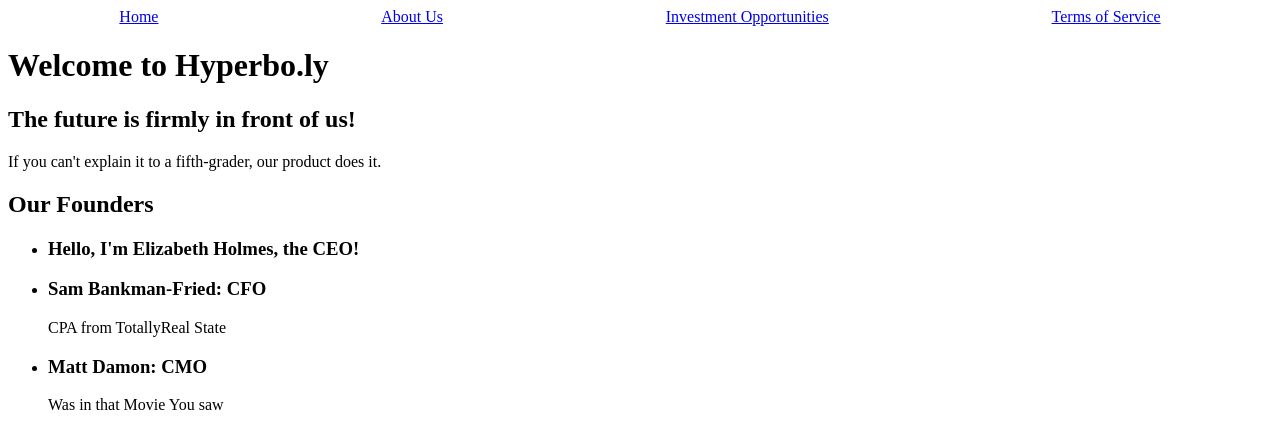
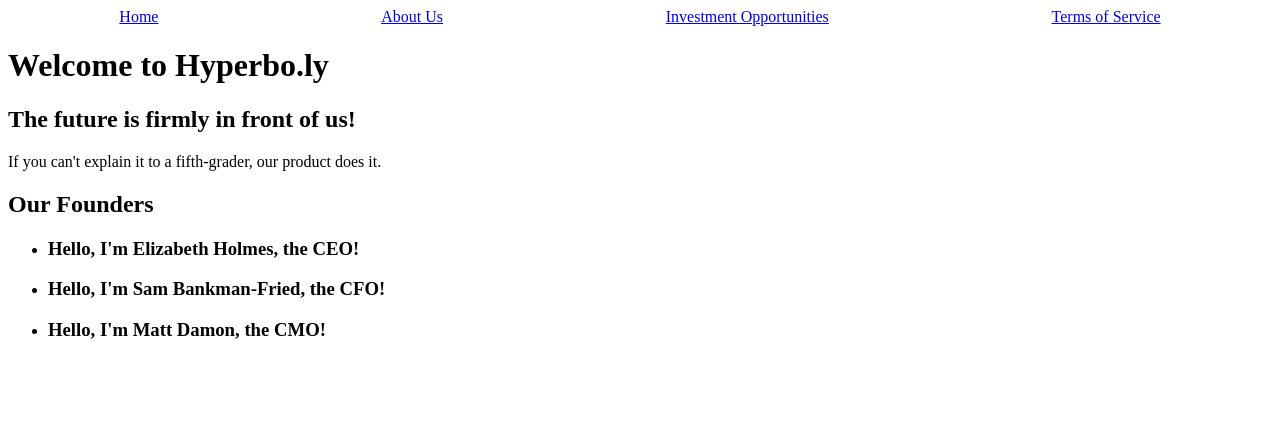
Before and after one commit to SylviaRemington/react-components, a React (Vite) app: page / in a window 1280 px wide. Shown: the top 448 px of the page. Built offline with nearby package versions, Linux system fonts and the light colour scheme.

Commit message:
reusing components in React

```diff
--- a/src/App.jsx
+++ b/src/App.jsx
@@ -21,14 +21,16 @@
       <h2>Our Founders</h2>
       <ul>
         <FounderListItem name="Elizabeth Holmes" title="CEO"/>
-        <li>
+        {/* <li>
           <h3>Sam Bankman-Fried: CFO</h3>
           <p>CPA from TotallyReal State</p>
         </li>
         <li>
           <h3>Matt Damon: CMO</h3>
           <p>Was in that Movie You saw</p>
-        </li>
+        </li> */}
+        <FounderListItem name="Sam Bankman-Fried" title="CFO"/>
+        <FounderListItem name="Matt Damon" title="CMO"/>
       </ul>
     </>
   );
```
